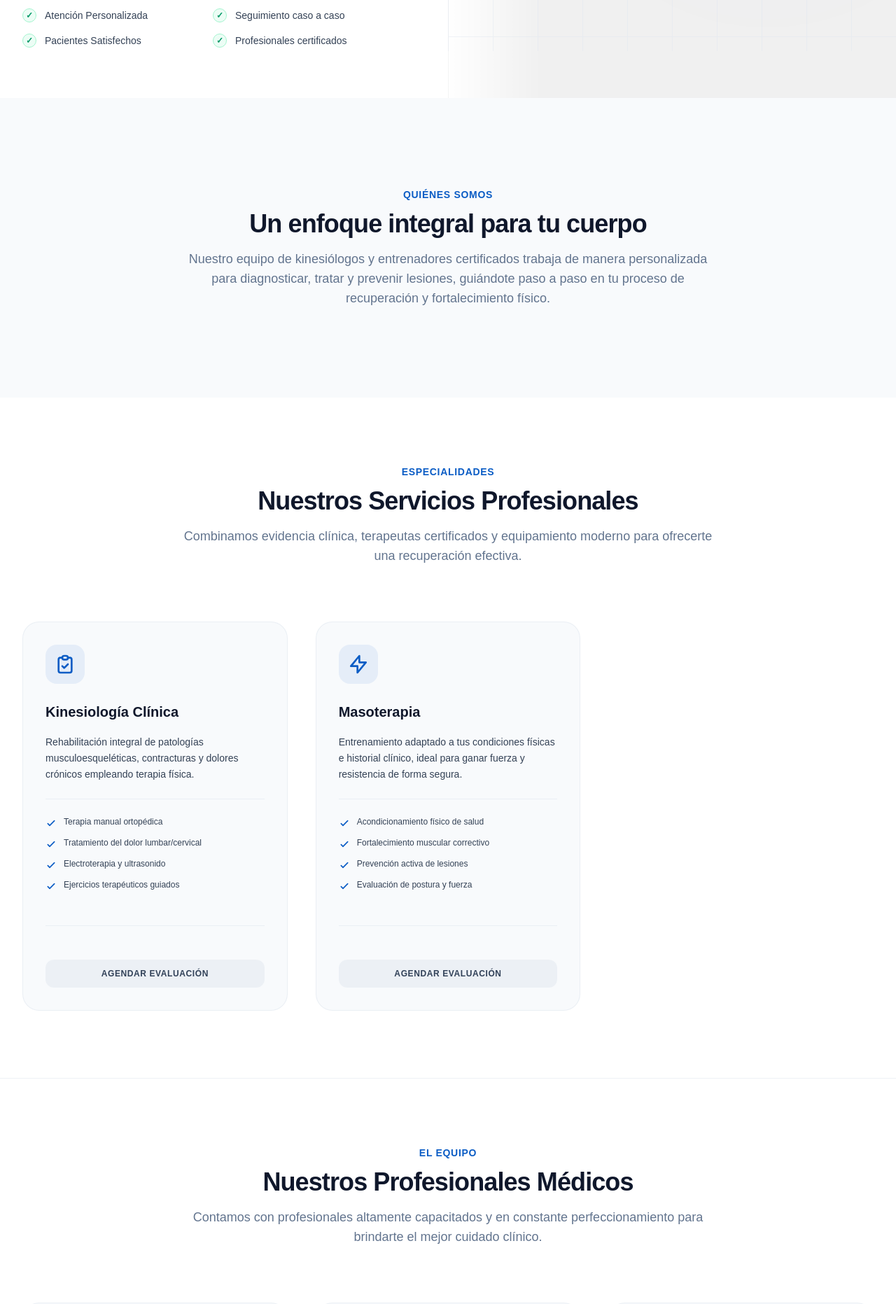
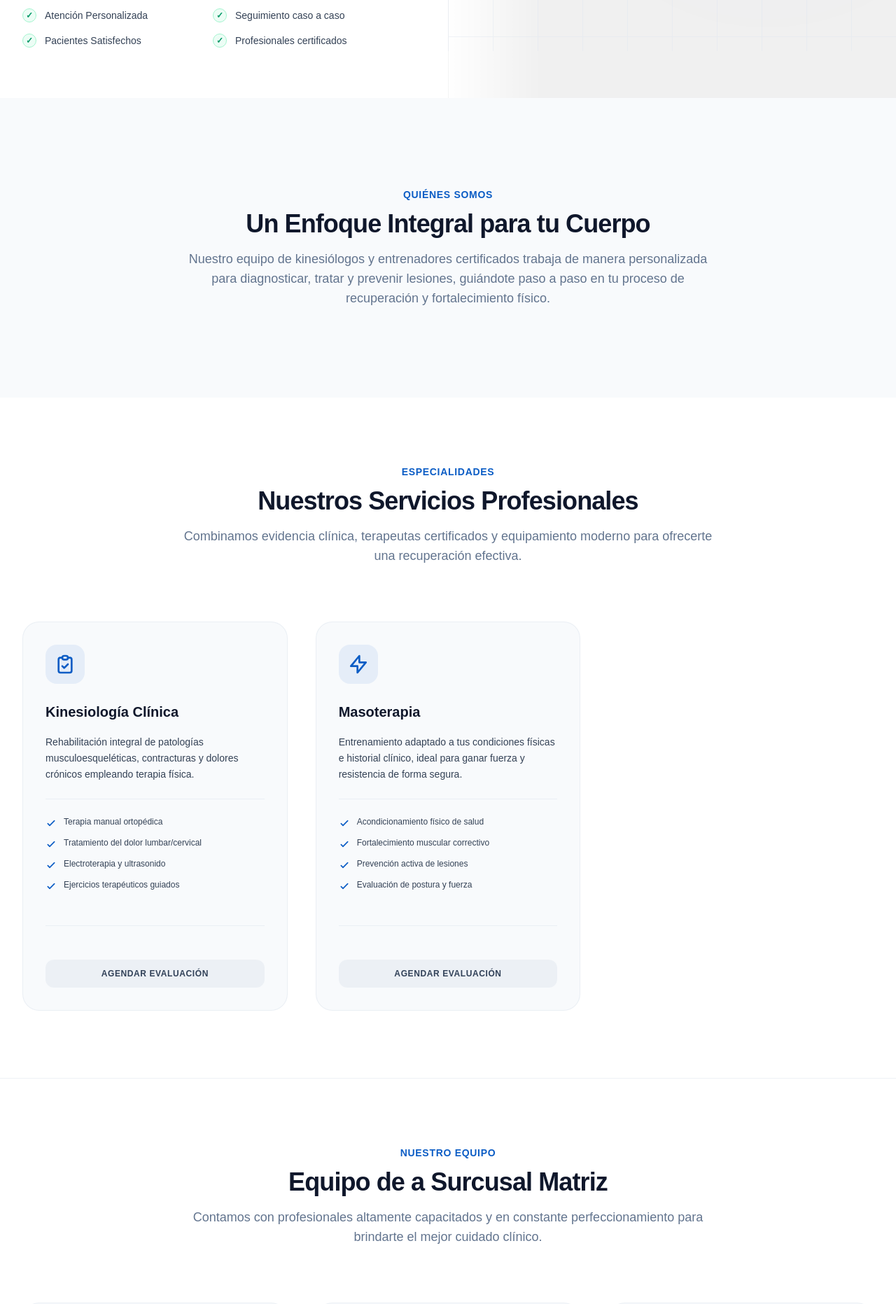
Before and after one commit to Jhoanck7/kinefit-frontend, a Next.js app: page / in a window 1280 px wide. Shown: the part 660-2523 px from the top of the page at 70% size. Built offline with nearby package versions, Linux system fonts and the light colour scheme; no server answers; grey boxes are pictures that could not be loaded.

Commit message:
style: update section headers on AboutSection and TeamSection

```diff
--- a/src/components/sections/AboutSection.tsx
+++ b/src/components/sections/AboutSection.tsx
@@ -7,7 +7,7 @@ export default function AboutSection() {
         <div className="mx-auto max-w-3xl lg:text-center">
           <h2 className="text-sm font-semibold uppercase tracking-wider text-brand-primary mb-3">Quiénes Somos</h2>
           <p className="text-3xl sm:text-4xl font-extrabold text-slate-900 tracking-tight">
-            Un enfoque integral para tu cuerpo
+            Un Enfoque Integral para tu Cuerpo
           </p>
           <p className="text-slate-500 mt-4 text-base sm:text-lg">
             Nuestro equipo de kinesiólogos y entrenadores certificados trabaja de manera personalizada para diagnosticar, tratar y prevenir lesiones, guiándote paso a paso en tu proceso de recuperación y fortalecimiento físico.
--- a/src/components/sections/TeamSection.tsx
+++ b/src/components/sections/TeamSection.tsx
@@ -33,10 +33,10 @@ export default function TeamSection({ initialTeam }: TeamSectionProps) {
         {/* Header */}
         <div className="text-center max-w-3xl mx-auto mb-20">
           <h2 className="text-sm font-semibold uppercase tracking-wider text-brand-primary mb-3">
-            El Equipo
+            Nuestro Equipo
           </h2>
           <p className="text-3xl sm:text-4xl font-extrabold text-slate-900 tracking-tight">
-            Nuestros Profesionales Médicos
+            Equipo de a Surcusal Matriz
           </p>
           <p className="text-slate-500 mt-4 text-base sm:text-lg">
             Contamos con profesionales altamente capacitados y en constante perfeccionamiento para brindarte el mejor cuidado clínico.
```
